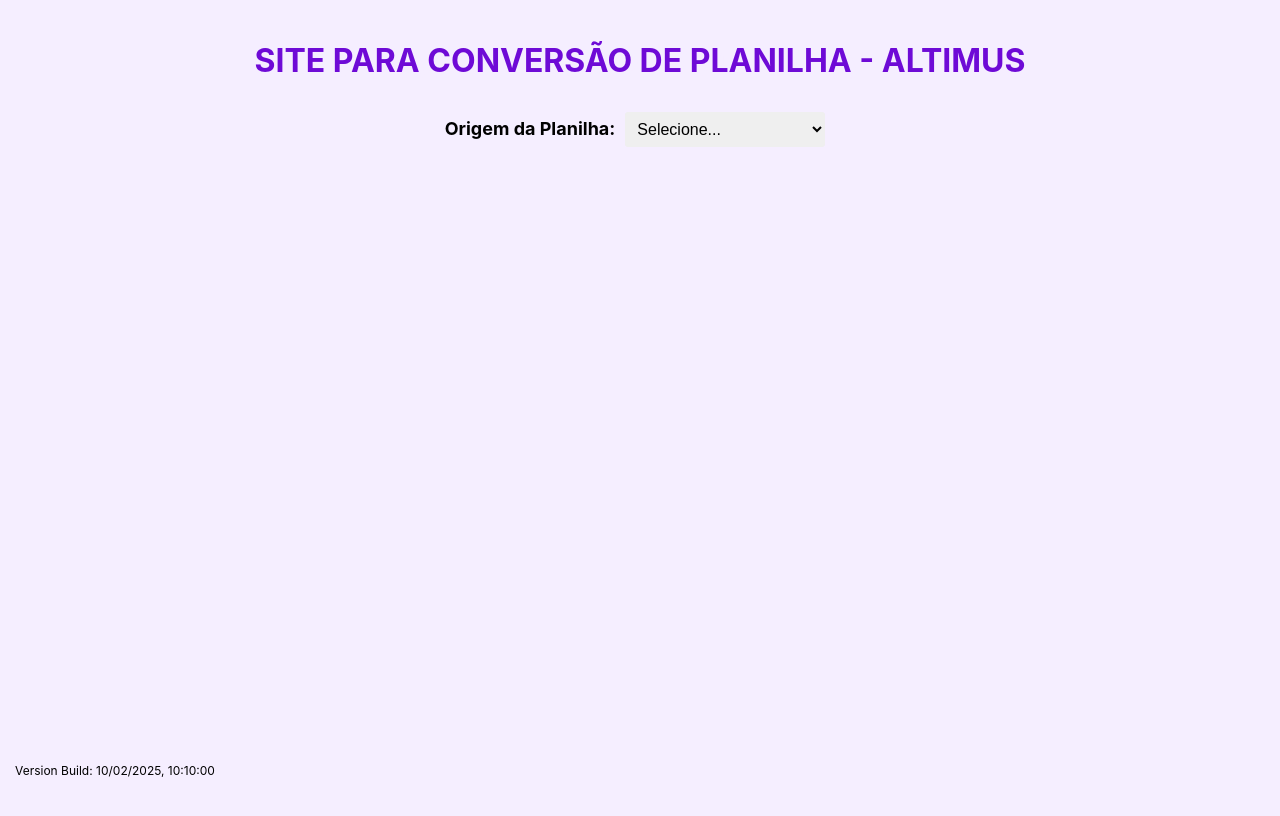
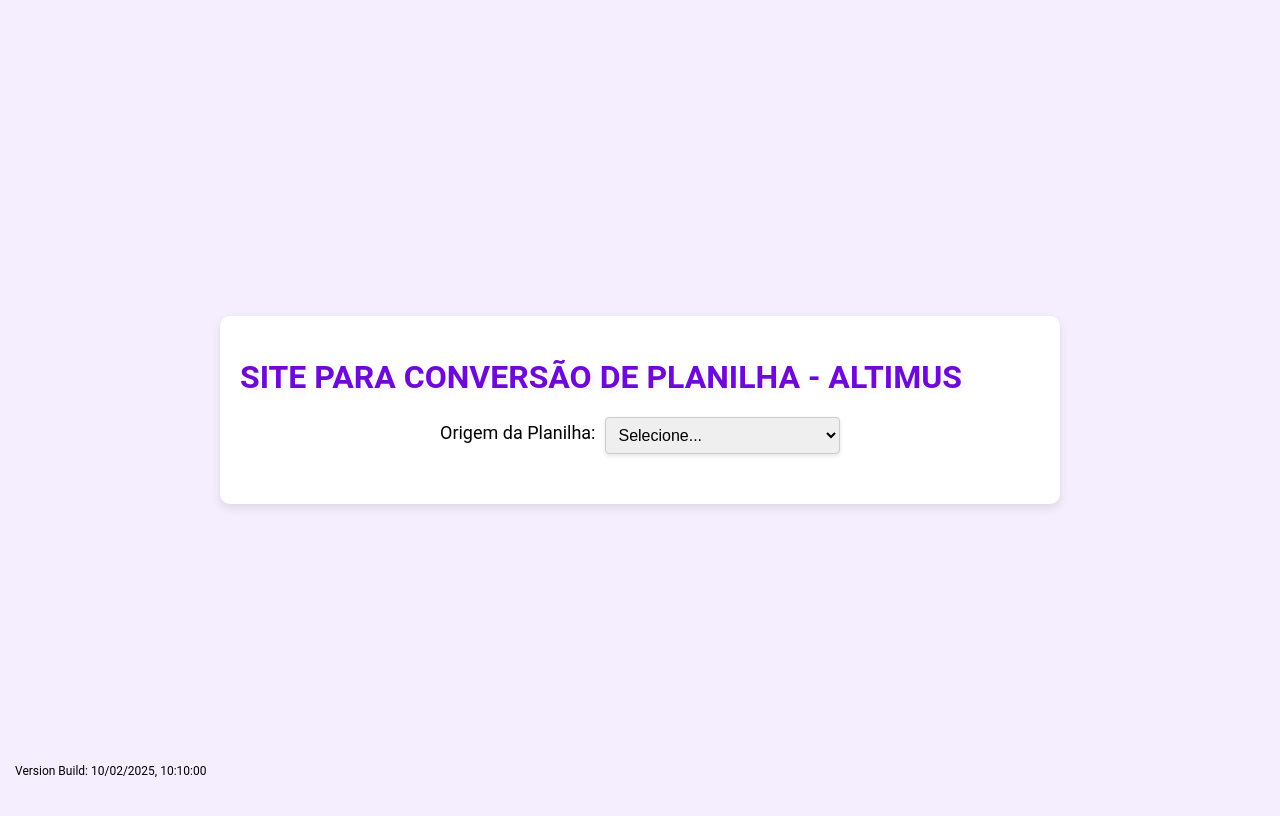
Before and after one commit to Zalasik01/importacao-site, a React (Create React App) app: page / in a window 1280 px wide. Shown: the top 816 px of the page. Built offline with nearby package versions, Linux system fonts and the light colour scheme.

Commit message:
Frontend

```diff
--- a/src/App.css
+++ b/src/App.css
@@ -1,6 +1,19 @@
 .App {
-  text-align: center;
+  display: flex;
+  justify-content: center;
+  align-items: center;
+  height: 100vh;
   padding: 20px;
+  font-family: Roboto, "Helvetica Neue", Helvetica, Arial, sans-serif;
+}
+
+.card-box {
+  width: 100%;
+  max-width: 800px;
+  padding: 20px;
+  background-color: #fff;
+  border-radius: 10px;
+  box-shadow: 0 4px 10px rgba(0, 0, 0, 0.1);
 }
 
 body {
@@ -16,14 +29,18 @@
 }
 
 label {
-  font-weight: bold;
+  font-weight: 400;
   font-size: 18px;
+  margin-bottom: 5px;
 }
 
 input, select {
-  margin: 10px;
   padding: 8px;
   font-size: 16px;
+  box-shadow: 0 2px 4px rgba(0, 0, 0, 0.1);
+  border: 1px solid #ccc;
+  border-radius: 4px;
+  width: 250px;
 }
 
 select {
@@ -36,6 +53,7 @@
 input[type="text"] {
   width: 250px;
   border-radius: 3px;
+  margin-left: 10px;
   border: none;
   outline: none;
 }
@@ -46,7 +64,20 @@
 
 .versao {
   font-size: 12px;
-  position: absolute;
+  position: fixed;
   bottom: 10px;
   left: 15px;
+  z-index: 9999;
 }
+
+.option-list {
+  width: 100%;
+  display: flex;
+  justify-content: space-between;
+  margin-bottom: 10px;
+}
+
+.option-list label {
+  margin-right: 10px;
+  width: 50%;
+}
--- a/src/App.js
+++ b/src/App.js
@@ -1,7 +1,6 @@
 import React, { useState, useEffect } from "react";
 import ErrorBoundary from "./components/ErrorBoundary";
 import Dropdowns from "./components/Dropdowns";
-import CNPJInput from "./components/CNPJInput";
 import FileUploader from "./components/FileUploader";
 import { ToastContainer, toast } from 'react-toastify';
 import 'react-toastify/dist/ReactToastify.css';
@@ -44,7 +43,10 @@
   return (
     <ErrorBoundary>
       <div className="App">
+      <div className="card-box">
+        <div className="card-box-title">
         <h1>Site para conversão de planilha - Altimus</h1>
+        </div>
           <Dropdowns
             origem={origem}
             setOrigem={setOrigem}
@@ -53,7 +55,20 @@
             posicao={posicao}
             setPosicao={setPosicao}
           />
-        {origem && <CNPJInput cnpj={cnpj} setCNPJ={setCNPJ} />}
+          {origem && tipoConversao && (
+            <div>
+              <label>CNPJ da Revenda</label>
+              <input
+                type="text"
+                value={cnpj}
+                onChange={(e) => {
+                  const rawCNPJ = e.target.value.replace(/\D/g, '');
+                  setCNPJ(rawCNPJ);
+                }}
+                placeholder="Digite o CNPJ (somente números)"
+              />
+            </div>
+          )}
           {cnpj && origem && tipoConversao && (
             <>
               {tipoConversao === "Clientes" && (
@@ -83,10 +98,12 @@
               />
             </>
           )}
+
       <p className="versao">
         Version Build: {new Date(packageJson.buildDate).toLocaleString('en-GB', { timeZone: 'UTC' })}
       </p>
       <ToastContainer />
+    </div>
     </div>
     </ErrorBoundary>
   );
--- a/src/components/CNPJInput.js
+++ /dev/null
@@ -1,24 +0,0 @@
-import React from 'react';
-import { validate } from 'cnpj'; // Mantemos apenas a validação
-
-function CNPJInput({ cnpj, setCNPJ }) {
-  const handleCNPJChange = (e) => {
-    const rawCNPJ = e.target.value.replace(/\D/g, ''); // Remove caracteres não numéricos
-    setCNPJ(rawCNPJ); // Apenas armazena os números, sem formatação
-  };
-
-  return (
-    <div>
-      <label>CNPJ da Revenda</label>
-      <input
-        type="text"
-        value={cnpj}
-        onChange={handleCNPJChange}
-        placeholder="Digite o CNPJ (somente números)"
-      />
-      {cnpj && !validate(cnpj) && <p style={{ color: 'red' }}><i className="fa fa-exclamation-triangle" style={{ marginRight: '8px' }}></i>CNPJ inválido</p>}
-    </div>
-  );
-}
-
-export default CNPJInput;
--- /dev/null
+++ b/src/components/Dropdowns.css
@@ -0,0 +1,28 @@
+.drop {
+    display: flex;
+    flex-direction: column;
+    align-items: center;
+    width: 100%;
+  }
+
+  .drop div {
+    display: flex;
+    align-items: center;
+    justify-content: flex-start;
+    width: 100%;
+    max-width: 400px;
+    margin-bottom: 10px;
+  }
+
+  .drop label {
+    margin-right: 10px;
+    white-space: nowrap;
+  }
+
+  .drop select {
+    flex: 1;
+    min-width: 200px;
+    padding: 8px;
+    border-radius: 4px;
+    border: 1px solid #ccc;
+  }
--- a/src/components/Dropdowns.js
+++ b/src/components/Dropdowns.js
@@ -1,4 +1,5 @@
 import React from "react";
+import './Dropdowns.css';
 
 function Dropdowns({ origem, setOrigem, tipoConversao, setTipoConversao, posicao, setPosicao }) {
   const origens = ["Revenda Mais", "AutoConf", "AutoCerto"];
@@ -6,6 +7,7 @@
   const posicoes = ["Histórico", "Estoque"];
 
   return (
+    <div className="drop">
       <div>
         <label>Origem da Planilha:</label>
         <select value={origem} onChange={(e) => setOrigem(e.target.value)}>
@@ -16,9 +18,10 @@
             </option>
           ))}
         </select>
+      </div>
 
       {origem && (
-        <>
+        <div>
           <label>Tipo de Conversão:</label>
           <select value={tipoConversao} onChange={(e) => setTipoConversao(e.target.value)}>
             <option value="">Selecione...</option>
@@ -28,11 +31,11 @@
               </option>
             ))}
           </select>
-        </>
+        </div>
       )}
 
       {tipoConversao === "Veículos" && (
-        <>
+        <div>
           <label>Posição dos Veículos:</label>
           <select value={posicao} onChange={(e) => setPosicao(e.target.value)}>
             <option value="">Selecione...</option>
@@ -42,7 +45,7 @@
               </option>
             ))}
           </select>
-        </>
+        </div>
       )}
     </div>
   );
--- a/src/components/FileUploader.css
+++ b/src/components/FileUploader.css
@@ -67,15 +67,18 @@
     display: flex;
     flex-direction: column;
     align-items: center;
-    justify-content: center;
-    height: 60vh;
+    justify-content: flex-start;
     padding: 20px;
-  }
+    height: 50vh;
+    width: 100%;
+    max-width: 400px;
+    margin: 0 auto;
+}
 
   table {
     width: 100%;
     max-width: 1200px;
-    margin: 20px auto;
+    margin: 0 auto;
     border-collapse: collapse;
   }
 
@@ -97,3 +100,13 @@
     margin: 20px auto;
     border: 1px solid #ddd;
   }
+
+  .table-wrapper {
+    width: 180vh;
+    background-color: white;
+    border-radius: 8px;
+}
+
+.table-wrapper h3{
+  margin-left: 15px;
+}
--- a/src/components/FileUploader.js
+++ b/src/components/FileUploader.js
@@ -214,7 +214,12 @@
       {file && <p>Arquivo selecionado: {file.name}</p>}
 
       {sheetData.length > 0 && (
-        <div>
+        <>
+          <button className="convert-button" onClick={handleConvert}>
+            Converter
+          </button>
+
+          <div className="table-wrapper">  {/* Envolvendo a tabela */}
             <h3>Espelho da planilha importada:</h3>
             <div className="table-container">
               <table>
@@ -237,12 +242,7 @@
               </table>
             </div>
           </div>
-      )}
-
-      {sheetData.length > 0 && (
-        <button className="convert-button" onClick={handleConvert}>
-          Converter
-        </button>
+        </>
       )}
     </div>
   );
```
Also changed, not shown: src/assets/logoAutos360.png (added). Lines whose indentation alone changed are shown as unchanged.
